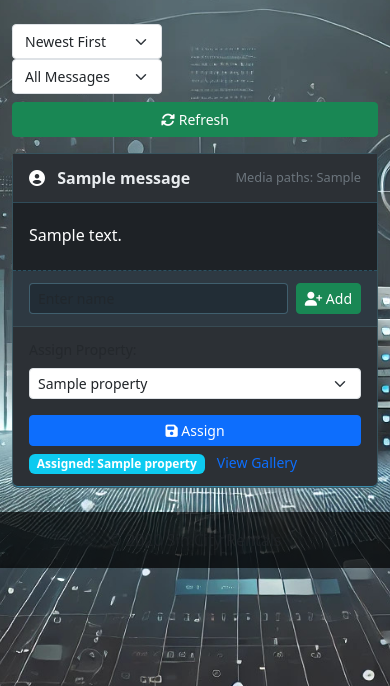
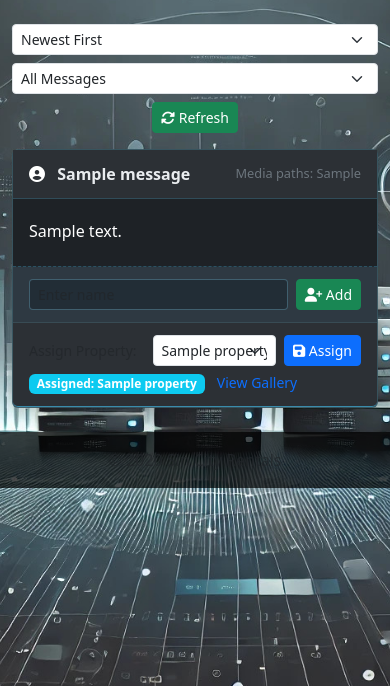
Before and after one commit to oakweb/openphone-monitor, a Flask app: template templates/messages.html in a window 390 px wide. Shown: the part 56-742 px from the top of the page. Run offline with Flask 3, Linux system fonts and the light colour scheme; tables that the repository leaves empty hold one stand-in row (values such as "Sample post"); the template is opened without the code that fills it: values that come from a table or form of the project are taken from there, most other values are stand-ins (such as "Sample title", 1, 10 or a date in 2020).

Commit message:
Center controls and inline‐layout on messages page

```diff
--- a/templates/messages.html
+++ b/templates/messages.html
@@ -3,7 +3,7 @@
 {% block title %}Recent Messages{% endblock %}
 
 {% block head_extra %}
-<style>
+  <style>
     /* Constrain any message‐embedded img to 200×200px max */
     .message-media img {
       max-width: 200px !important;
@@ -11,11 +11,9 @@
       width: auto !important;
       height: auto !important;
       display: block;
-      margin-bottom: .5rem; /* match your other spacing */
+      margin-bottom: .5rem;
     }
-  </style>
 
-  <style>
     /* Messages page card + list styles */
     main .card { margin-bottom: 1rem; }
     #messagesList .list-group-item {
@@ -24,12 +22,8 @@
       border-bottom: 1px solid #3a8bab !important;
       color: #fff;
     }
-    .list-group-flush > .list-group-item {
-      border-width: 0 0 1px;
-    }
-    .list-group-flush:last-child .list-group-item:last-child {
-      border-bottom-width: 0;
-    }
+    .list-group-flush > .list-group-item { border-width: 0 0 1px; }
+    .list-group-flush:last-child .list-group-item:last-child { border-bottom-width: 0; }
 
     .message-header {
       display: flex;
@@ -50,20 +44,6 @@
       margin: 0.5rem 0;
       white-space: pre-wrap;
       word-wrap: break-word;
-    }
-    .message-link {
-      color: #6cb9d3;
-      text-decoration: underline;
-      margin: 0.5rem 0;
-      display: block;
-      word-break: break-all;
-    }
-    .message-media img {
-      max-width: 100%;
-      max-height: 200px;
-      border-radius: 6px;
-      margin: 0.5rem 0;
-      border: 1px solid #3a8bab;
     }
 
     .add-contact-section {
@@ -98,23 +78,18 @@
       font-size: 0.75em;
     }
 
-    .controls { gap: 0.5rem; flex-wrap: wrap; }
-    .controls select, .controls button {
-      padding: 0.375rem 0.75rem;
+    /* Centered, inline controls bar */
+    .controls {
+      display: flex;
+      justify-content: center;
+      align-items: center;
+      gap: 0.5rem;
+      margin: 1.5rem auto;
     }
+
     @media (max-width: 576px) {
-      .controls { justify-content: center; }
-      .controls button { width: 100%; margin-top: 0.5rem; }
-      .assign-property-section .d-flex {
-        flex-direction: column;
-        align-items: stretch !important;
-      }
-      .assign-property-section .form-label {
-        margin-bottom: 0.25rem; margin-right: 0;
-      }
-      .assign-property-section button {
-        margin-top: 0.5rem;
-      }
+      /* Stack on very small screens if needed */
+      .controls { flex-direction: column; }
     }
   </style>
 {% endblock %}
@@ -122,11 +97,11 @@
 
 {% block content %}
   <div class="controls mb-3">
-    <select id="sortOrder" class="form-select form-select-sm" style="max-width:150px">
+    <select id="sortOrder" class="form-select form-select-sm">
       <option value="newest">Newest First</option>
       <option value="oldest">Oldest First</option>
     </select>
-    <select id="filterBy" class="form-select form-select-sm" style="max-width:150px">
+    <select id="filterBy" class="form-select form-select-sm">
       <option value="all">All Messages</option>
       <option value="today">Today Only</option>
     </select>
@@ -146,7 +121,8 @@
           {% set is_known = msg.phone_number in known_contact_phones %}
           <li class="list-group-item" data-timestamp="{{ msg.timestamp.isoformat() }}">
             <div class="message-header">
-              <div><i class="fas fa-user-circle me-2"></i>
+              <div>
+                <i class="fas fa-user-circle me-2"></i>
                 <strong>{{ msg.contact_name or msg.phone_number }}</strong>
               </div>
               <div class="text-secondary small">
@@ -184,7 +160,8 @@
               <form method="POST" action="{{ url_for('assign_property') }}"
                     class="d-flex gap-2 align-items-center">
                 <input type="hidden" name="message_id" value="{{ msg.id }}">
-                <label for="property_id_{{msg.id}}" class="form-label mb-0 small text-muted">
+                <label for="property_id_{{msg.id}}"
+                       class="form-label mb-0 small text-muted">
                   Assign Property:
                 </label>
                 <select name="property_id" id="property_id_{{msg.id}}"
@@ -203,7 +180,9 @@
               </form>
               {% if msg.property %}
                 <div class="mt-1">
-                  <span class="badge bg-info">Assigned: {{msg.property.name}}</span>
+                  <span class="badge bg-info">
+                    Assigned: {{msg.property.name}}
+                  </span>
                   <a href="{{ url_for('gallery_for_property', property_id=msg.property.id) }}"
                      class="ms-2 text-decoration-none small">View Gallery</a>
                 </div>
@@ -234,21 +213,23 @@
         const list = document.getElementById('messagesList');
         const items = Array.from(list.children);
         items.sort((a,b) => {
-          const aT= new Date(a.dataset.timestamp), bT= new Date(b.dataset.timestamp);
+          const aT = new Date(a.dataset.timestamp),
+                bT = new Date(b.dataset.timestamp);
           return sortSel.value==='newest' ? bT - aT : aT - bT;
         });
-        items.forEach(i=> list.appendChild(i));
+        items.forEach(i => list.appendChild(i));
       });
       sortSel.dispatchEvent(new Event('change'));
 
       // Filter
       const filterSel = document.getElementById('filterBy');
       filterSel.addEventListener('change', () => {
-        const today = new Date().setHours(0,0,0,0);
+        const todayStart = new Date().setHours(0,0,0,0);
         document.querySelectorAll('#messagesList .list-group-item')
           .forEach(li => {
             const ts = new Date(li.dataset.timestamp).getTime();
-            li.style.display = (filterSel.value==='today' && ts < today) ? 'none' : '';
+            li.style.display = (filterSel.value==='today' && ts < todayStart)
+                               ? 'none' : '';
           });
       });
       filterSel.dispatchEvent(new Event('change'));
```
